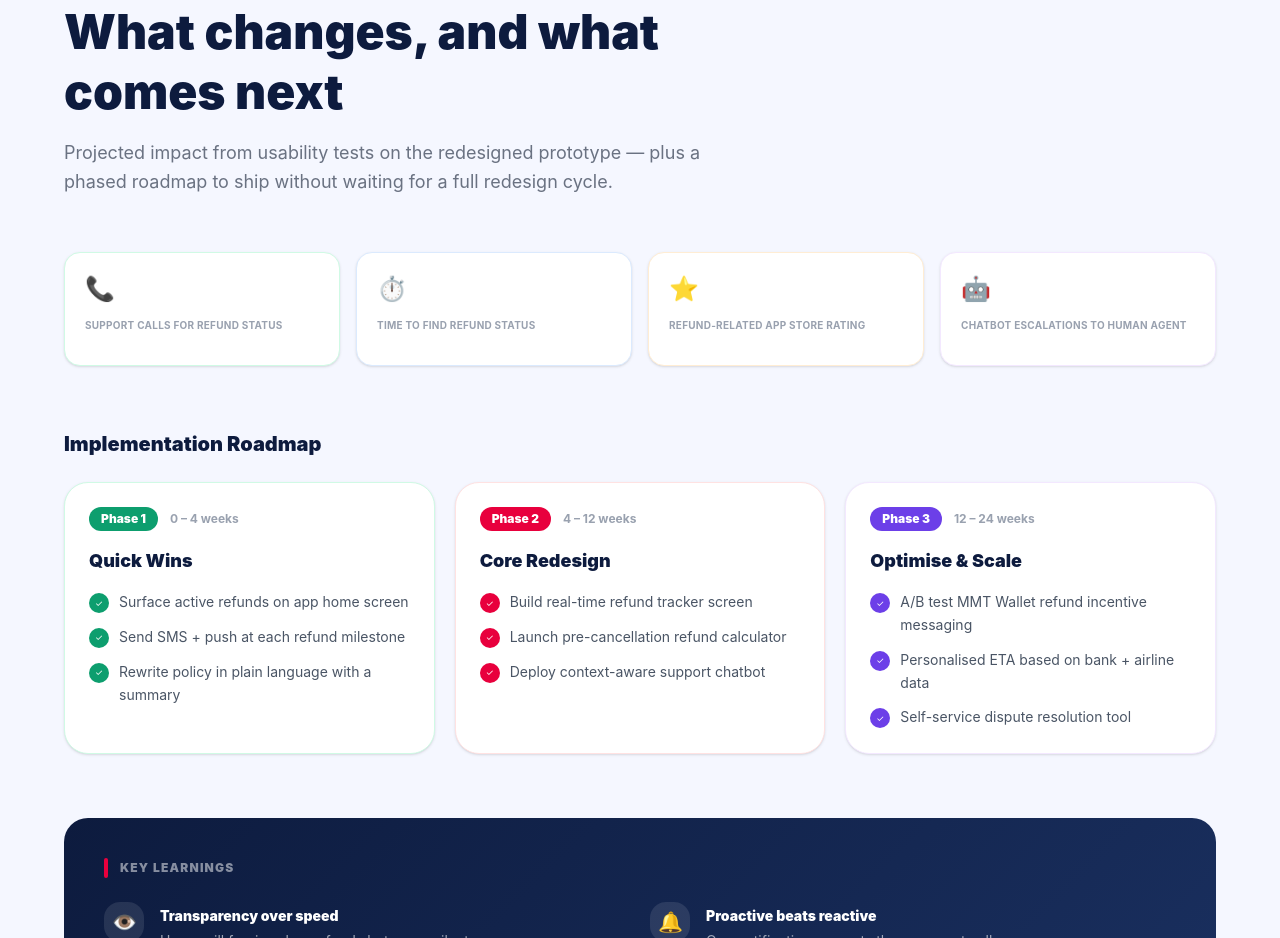
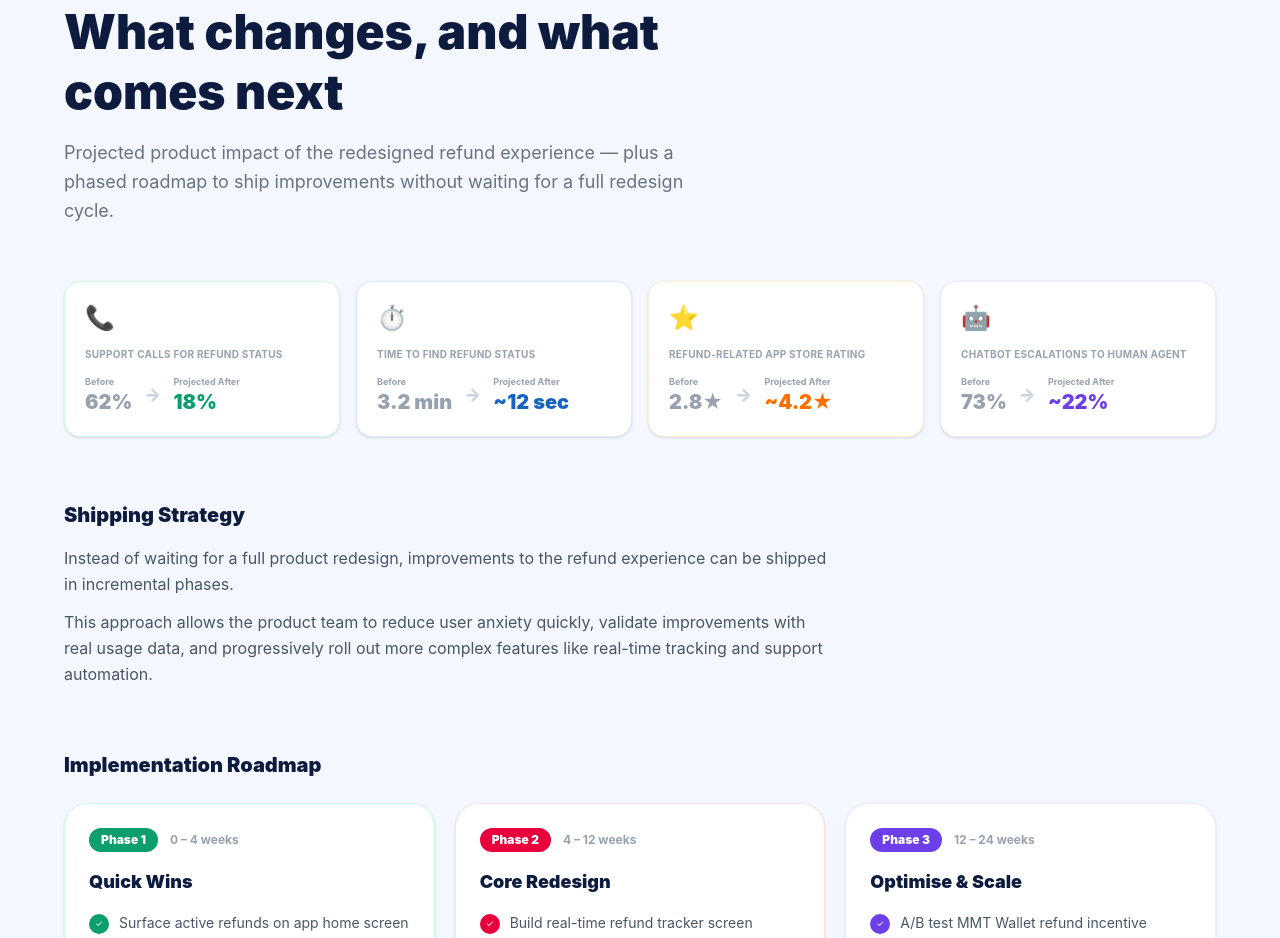
Before and after one commit to kajalverma1104-dot/Casestudyrefundprocess, a React (Vite) app: page / in a window 1280 px wide. Shown: the part 10020-10958 px from the top of the page. Built offline with nearby package versions, Linux system fonts and the light colour scheme.

Commit message:
Update conclusion section with projected impact metrics and shipping strategy

```diff
--- a/src/app/components/ConclusionNextSteps.tsx
+++ b/src/app/components/ConclusionNextSteps.tsx
@@ -8,10 +8,10 @@ function SectionLabel({ children }: { children: string }) {
 }
 
 const impact = [
-  { before: "62%", after: "18%", label: "Support calls for refund status", icon: "📞", color: "text-[#0D9E6E]", bg: "bg-emerald-50 border-emerald-100" },
-  { before: "3.2 min", after: "12 sec", label: "Time to find refund status", icon: "⏱", color: "text-[#1565C0]", bg: "bg-blue-50 border-blue-100" },
-  { before: "2.8★", after: "4.2★", label: "Refund-related App Store rating", icon: "⭐", color: "text-[#FF6F00]", bg: "bg-orange-50 border-orange-100" },
-  { before: "73%", after: "22%", label: "Chatbot escalations to human agent", icon: "🤖", color: "text-[#6C3FE8]", bg: "bg-purple-50 border-purple-100" },
+  { before: "62%", after: "18%", label: "Support calls for refund status", icon: "📞", color: "text-[#0D9E6E]", bg: "bg-emerald-50 border-emerald-100", showTilde: false },
+  { before: "3.2 min", after: "12 sec", label: "Time to find refund status", icon: "⏱", color: "text-[#1565C0]", bg: "bg-blue-50 border-blue-100", showTilde: true },
+  { before: "2.8★", after: "4.2★", label: "Refund-related app store rating", icon: "⭐", color: "text-[#FF6F00]", bg: "bg-orange-50 border-orange-100", showTilde: true },
+  { before: "73%", after: "22%", label: "Chatbot escalations to human agent", icon: "🤖", color: "text-[#6C3FE8]", bg: "bg-purple-50 border-purple-100", showTilde: true },
 ];
 
 const phases = [
@@ -69,7 +69,7 @@ export function ConclusionNextSteps() {
           What changes, and what comes next
         </h2>
         <p className="text-gray-500 text-lg max-w-2xl mb-14 leading-relaxed">
-          Projected impact from usability tests on the redesigned prototype — plus a phased roadmap to ship without waiting for a full redesign cycle.
+          Projected product impact of the redesigned refund experience — plus a phased roadmap to ship improvements without waiting for a full redesign cycle.
         </p>
 
         {/* Impact metrics */}
@@ -78,8 +78,30 @@ export function ConclusionNextSteps() {
             <div key={m.label} className={`border ${m.bg} rounded-2xl p-5 bg-white shadow-sm`}>
               <div className="text-2xl mb-3">{m.icon}</div>
               <div className="text-[10px] text-gray-400 uppercase tracking-wide mb-3 leading-relaxed font-bold">{m.label}</div>
+              <div className="flex items-center gap-3">
+                <div>
+                  <div className="text-[9px] text-gray-400 font-bold">Before</div>
+                  <div className="text-xl font-black text-gray-400">{m.before}</div>
+                </div>
+                <div className="text-gray-300 text-lg font-black">→</div>
+                <div>
+                  <div className="text-[9px] text-gray-400 font-bold">Projected After</div>
+                  <div className={`text-xl font-black ${m.color}`}>{m.showTilde ? "~" : ""}{m.after}</div>
+                </div>
+              </div>
             </div>
           ))}
+        </div>
+
+        {/* Shipping Strategy */}
+        <div className="mb-16">
+          <h3 className="text-xl font-black text-[#0D1B3E] mb-4">Shipping Strategy</h3>
+          <p className="text-gray-600 text-base leading-relaxed max-w-3xl mb-3">
+            Instead of waiting for a full product redesign, improvements to the refund experience can be shipped in incremental phases.
+          </p>
+          <p className="text-gray-600 text-base leading-relaxed max-w-3xl">
+            This approach allows the product team to reduce user anxiety quickly, validate improvements with real usage data, and progressively roll out more complex features like real-time tracking and support automation.
+          </p>
         </div>
 
         {/* Roadmap */}
```
